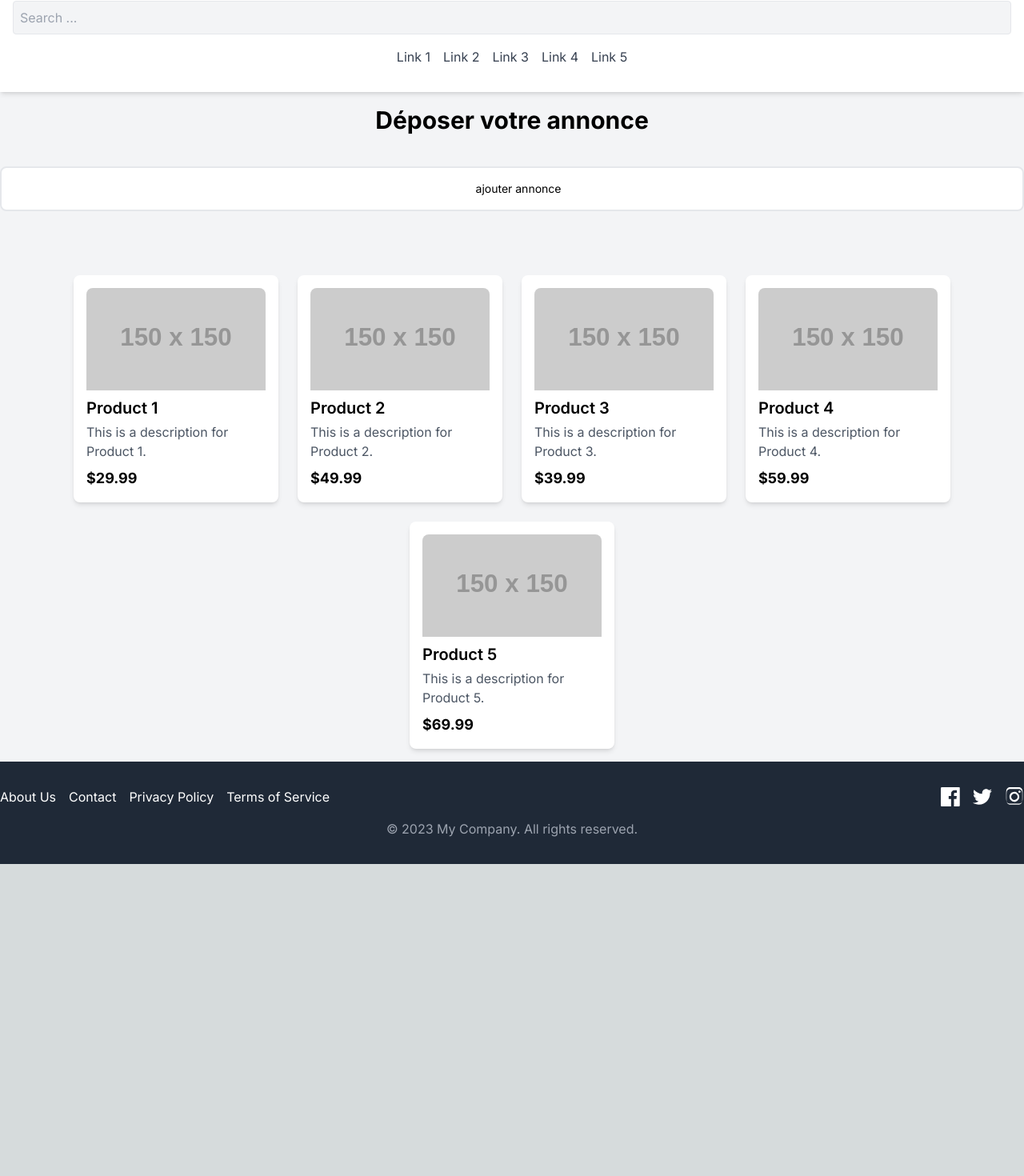
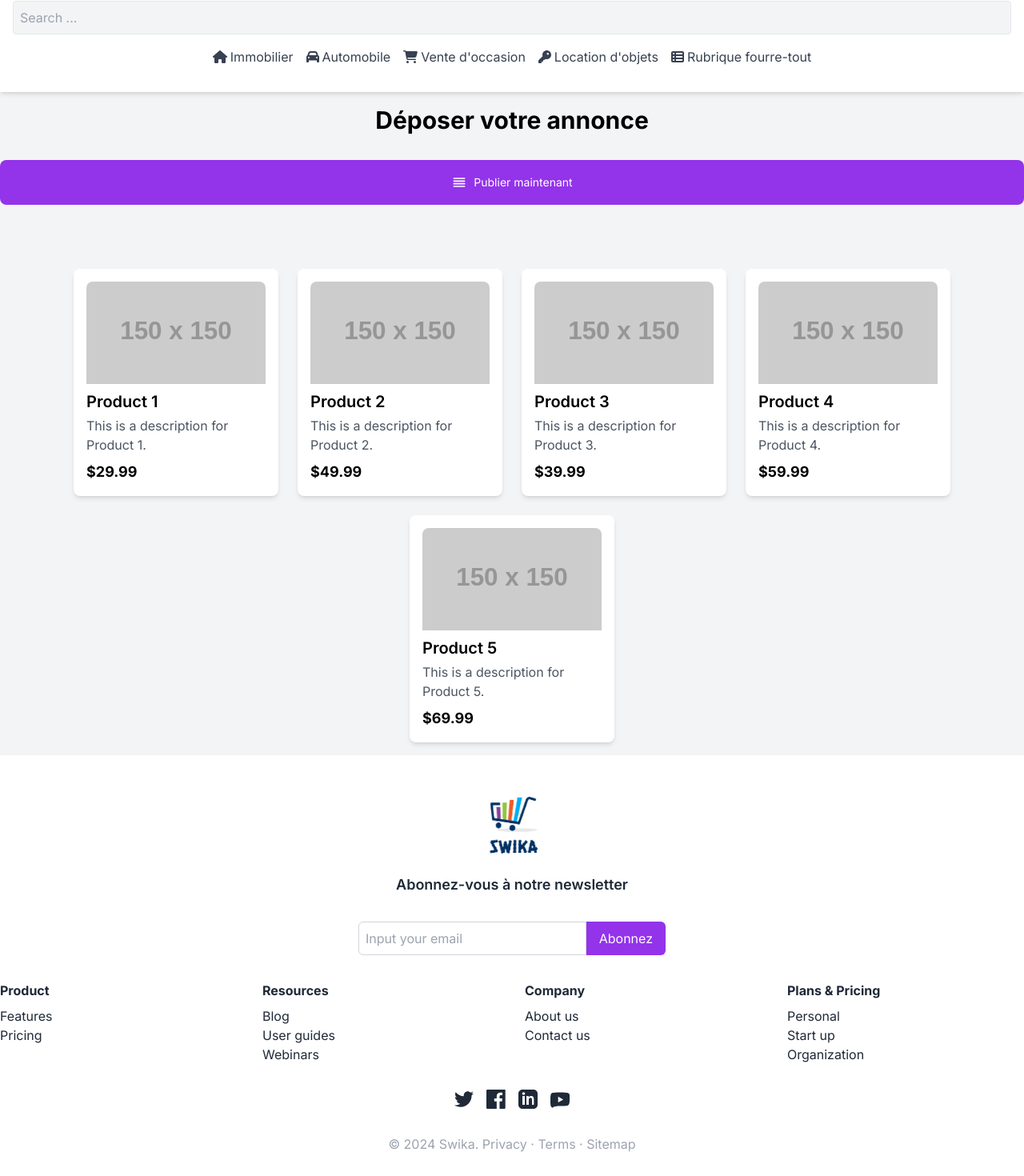
Before and after one commit to Marouane124/Swika-app, a Next.js app: page / in a window 1280 px wide. Shown: the part 82-1552 px from the top of the page at 80% size. Before the commit the page ends 1162 px from the top, so only its background shows below. Built offline with nearby package versions, Linux system fonts and the light colour scheme.

Commit message:
modification affichage nav et footer

```diff
--- a/app/page.tsx
+++ b/app/page.tsx
@@ -66,11 +66,26 @@ const Page: React.FC = () => {
       <h1 className="text-center text-3xl font-bold my-6 mt-[150px]">Déposer votre annonce</h1>
       <div className="flex justify-center">
         <button
-          onClick={handleClick}
-          className="w-full flex items-center justify-center h-14 px-6 mt-4 text-sm transition-colors duration-300 bg-white border-2 border-gray text-black rounded-lg focus:shadow-outline hover:bg-slate-200"
-        >
-          <span className="ml-4">ajouter annonce </span>
-        </button>
+  onClick={handleClick}
+  className="w-full flex items-center justify-center h-14 px- mt-2 w-100  text-sm transition-colors duration-300 bg-purple-600 text-white rounded-lg focus:shadow-outline hover:bg-purple-700"
+>
+  <svg
+    xmlns="http://www.w3.org/2000/svg"
+    fill="none"
+    viewBox="0 0 24 24"
+    strokeWidth="2"
+    stroke="currentColor"
+    className="w-5 h-5 mr-2"
+  >
+    <path
+      strokeLinecap="round"
+      strokeLinejoin="round"
+      d="M4 6h16M4 10h16M4 14h16M4 18h16"
+    />
+  </svg>
+  <span>Publier maintenant</span>
+</button>
+
       </div>
       <div className="flex flex-wrap justify-center gap-6 p-4 mt-16">
         {products.map(product => (
--- a/components/footer.tsx
+++ b/components/footer.tsx
@@ -1,37 +1,79 @@
 import React from 'react';
 import Link from 'next/link';
+import Image from 'next/image';
 
 const Footer: React.FC = () => {
   return (
-    <footer className="bg-gray-800 text-white py-8">
+    <footer className="bg-white text-gray-800 py-8">
       <div className="container mx-auto flex flex-col items-center">
-        <div className="flex flex-col sm:flex-row justify-between items-center w-full mb-4">
-          <div className="flex space-x-4 mb-4 sm:mb-0">
-            <Link href="/about" className="hover:text-gray-400">About Us</Link>
-            <Link href="/contact" className="hover:text-gray-400">Contact</Link>
-            <Link href="/privacy" className="hover:text-gray-400">Privacy Policy</Link>
-            <Link href="/terms" className="hover:text-gray-400">Terms of Service</Link>
+        <Image src="/logo.png" alt="Swika" width={100} height={50} />
+        <p className="mt-4 mb-8 text-lg font-semibold">Abonnez-vous à notre newsletter</p>
+        <div className="flex w-full max-w-sm mb-8">
+          <input
+            type="email"
+            placeholder="Input your email"
+            className="w-full p-2 border border-gray-300 rounded-l-md text-gray-700"
+          />
+          <button className="bg-purple-600 text-white px-4 py-2 rounded-r-md hover:bg-purple-700 transition duration-300">
+            Abonnez
+          </button>
         </div>
-          <div className="flex space-x-4">
-            <Link href="https://www.facebook.com" className="hover:text-gray-400" aria-label="Facebook">
+        <div className="grid grid-cols-2 md:grid-cols-4 gap-8 w-full text-center md:text-left">
+          <div>
+            <h3 className="font-bold mb-2">Product</h3>
+            <ul>
+              <li><Link href="/features" className="hover:underline">Features</Link></li>
+              <li><Link href="/pricing" className="hover:underline">Pricing</Link></li>
+            </ul>
+          </div>
+          <div>
+            <h3 className="font-bold mb-2">Resources</h3>
+            <ul>
+              <li><Link href="/blog" className="hover:underline">Blog</Link></li>
+              <li><Link href="/user-guides" className="hover:underline">User guides</Link></li>
+              <li><Link href="/webinars" className="hover:underline">Webinars</Link></li>
+            </ul>
+          </div>
+          <div>
+            <h3 className="font-bold mb-2">Company</h3>
+            <ul>
+              <li><Link href="/about" className="hover:underline">About us</Link></li>
+              <li><Link href="/contact" className="hover:underline">Contact us</Link></li>
+            </ul>
+          </div>
+          <div>
+            <h3 className="font-bold mb-2">Plans & Pricing</h3>
+            <ul>
+              <li><Link href="/personal" className="hover:underline">Personal</Link></li>
+              <li><Link href="/start-up" className="hover:underline">Start up</Link></li>
+              <li><Link href="/organization" className="hover:underline">Organization</Link></li>
+            </ul>
+          </div>
+        </div>
+        <div className="flex space-x-4 mt-8">
+          <Link href="https://www.twitter.com" aria-label="Twitter" className="text-gray-800 hover:text-purple-600">
+            <svg className="w-6 h-6 fill-current" xmlns="http://www.w3.org/2000/svg" viewBox="0 0 24 24">
+              <path d="M24 4.557c-.883.392-1.832.656-2.828.775 1.017-.611 1.798-1.574 2.165-2.723-.951.564-2.005.974-3.127 1.195-.897-.957-2.178-1.555-3.594-1.555-2.718 0-4.917 2.199-4.917 4.917 0 .386.044.762.127 1.124C7.691 8.094 4.066 6.13 1.64 3.161c-.423.726-.666 1.571-.666 2.475 0 1.71.87 3.213 2.188 4.096-.807-.026-1.566-.248-2.228-.616v.062c0 2.385 1.693 4.374 3.946 4.827-.413.111-.849.171-1.296.171-.317 0-.626-.03-.927-.086.627 1.956 2.444 3.379 4.6 3.418-1.68 1.317-3.809 2.103-6.102 2.103-.396 0-.787-.023-1.174-.069 2.179 1.397 4.768 2.211 7.548 2.211 9.056 0 14.001-7.496 14.001-13.986 0-.213-.005-.426-.014-.637.961-.693 1.8-1.562 2.462-2.549z"/>
+            </svg>
+          </Link>
+          <Link href="https://www.facebook.com" aria-label="Facebook" className="text-gray-800 hover:text-purple-600">
             <svg className="w-6 h-6 fill-current" xmlns="http://www.w3.org/2000/svg" viewBox="0 0 24 24">
               <path d="M22.675 0h-21.35C.6 0 0 .6 0 1.344v21.312C0 23.4.6 24 1.325 24h11.52v-9.294H9.845v-3.622h2.999v-2.673c0-2.961 1.792-4.577 4.502-4.577 1.286 0 2.388.096 2.709.14v3.142h-1.857c-1.459 0-1.742.693-1.742 1.712v2.256h3.478l-.453 3.622h-3.025V24h5.933c.725 0 1.325-.6 1.325-1.344V1.344C24 .6 23.4 0 22.675 0z"/>
             </svg>
           </Link>
-            <Link href="https://www.twitter.com" className="hover:text-gray-400" aria-label="Twitter">
+          <Link href="https://www.linkedin.com" aria-label="LinkedIn" className="text-gray-800 hover:text-purple-600">
             <svg className="w-6 h-6 fill-current" xmlns="http://www.w3.org/2000/svg" viewBox="0 0 24 24">
-                <path d="M24 4.557c-.883.392-1.832.656-2.828.775 1.017-.611 1.798-1.574 2.165-2.723-.951.564-2.005.974-3.127 1.195-.897-.957-2.178-1.555-3.594-1.555-2.718 0-4.917 2.199-4.917 4.917 0 .386.044.762.127 1.124C7.691 8.094 4.066 6.13 1.64 3.161c-.423.726-.666 1.571-.666 2.475 0 1.71.87 3.213 2.188 4.096-.807-.026-1.566-.248-2.228-.616v.062c0 2.385 1.693 4.374 3.946 4.827-.413.111-.849.171-1.296.171-.317 0-.626-.03-.927-.086.627 1.956 2.444 3.379 4.6 3.418-1.68 1.317-3.809 2.103-6.102 2.103-.396 0-.787-.023-1.174-.069 2.179 1.397 4.768 2.211 7.548 2.211 9.056 0 14.001-7.496 14.001-13.986 0-.213-.005-.426-.014-.637.961-.693 1.8-1.562 2.462-2.549z"/>
+              <path d="M19 0h-14c-2.761 0-5 2.239-5 5v14c0 2.761 2.239 5 5 5h14c2.761 0 5-2.239 5-5v-14c0-2.761-2.239-5-5-5zm-11 19h-3v-11h3v11zm-1.5-12.268c-.966 0-1.75-.785-1.75-1.75s.784-1.75 1.75-1.75 1.75.785 1.75 1.75-.784 1.75-1.75 1.75zm13.5 12.268h-3v-5.604c0-1.337-.025-3.062-1.865-3.062-1.868 0-2.154 1.459-2.154 2.967v5.699h-3v-11h2.881v1.5h.041c.402-.761 1.381-1.563 2.844-1.563 3.041 0 3.605 2.002 3.605 4.607v6.456z"/>
             </svg>
           </Link>
-            <Link href="https://www.instagram.com" className="hover:text-gray-400" aria-label="Instagram">
+          <Link href="https://www.youtube.com" aria-label="YouTube" className="text-gray-800 hover:text-purple-600">
             <svg className="w-6 h-6 fill-current" xmlns="http://www.w3.org/2000/svg" viewBox="0 0 24 24">
-                <path d="M12 2.163c3.204 0 3.584.012 4.849.07 1.366.062 2.633.313 3.608 1.287.975.975 1.226 2.242 1.288 3.608.058 1.265.069 1.645.069 4.849s-.012 3.584-.07 4.849c-.062 1.366-.313 2.633-1.288 3.608-.975.975-2.242 1.226-3.608 1.288-1.265.058-1.645.069-4.849.069s-3.584-.012-4.849-.07c-1.366-.062-2.633-.313-3.608-1.288-.975-.975-1.226-2.242-1.288-3.608-.058-1.265-.069-1.645-.069-4.849s.012-3.584.07-4.849c.062-1.366.313-2.633 1.288-3.608.975-.975 2.242-1.226 3.608-1.288 1.265-.058 1.645-.069 4.849-.069zm0-2.163c-3.259 0-3.667.014-4.947.072-1.51.066-2.85.34-3.893 1.383-1.043 1.043-1.317 2.383-1.383 3.893-.058 1.28-.072 1.688-.072 4.947s.014 3.667.072 4.947c.066 1.51.34 2.85 1.383 3.893 1.043 1.043 2.383 1.317 3.893 1.383 1.28.058 1.688.072 4.947.072s3.667-.014 4.947-.072c1.51-.066 2.85-.34 3.893-1.383 1.043-1.043 1.317-2.383 1.383-3.893.058-1.28.072-1.688.072-4.947s-.014-3.667-.072-4.947c-.066-1.51-.34-2.85-1.383-3.893-1.043-1.043-2.383-1.317-3.893-1.383-1.28-.058-1.688-.072-4.947-.072zm0 5.838c-3.403 0-6.162 2.759-6.162 6.162s2.759 6.162 6.162 6.162 6.162-2.759 6.162-6.162-2.759-6.162-6.162-6.162zm0 10.163c-2.206 0-4.001-1.795-4.001-4.001s1.795-4.001 4.001-4.001 4.001 1.795 4.001 4.001-1.795 4.001-4.001 4.001zm6.406-11.845c-.796 0-1.44.644-1.44 1.44s.644 1.44 1.44 1.44 1.44-.644 1.44-1.44-.644-1.44-1.44-1.44z"/>
+              <path d="M23.499 6.203c-.272-1.042-1.079-1.857-2.127-2.126C19.476 3.438 12 3.438 12 3.438s-7.476 0-9.372.639c-1.048.269-1.855 1.084-2.127 2.126-.633 2.319-.633 7.151-.633 7.151s0 4.832.633 7.151c.272 1.042 1.079 1.857 2.127 2.126C4.524 20.562 12 20.562 12 20.562s7.476 0 9.372-.639c1.048-.269 1.855-1.084 2.127-2.126.633-2.319.633-7.151.633-7.151s0-4.832-.633-7.151zm-13.821 9.906v-7.479l6.485 3.748-6.485 3.731z"/>
             </svg>
           </Link>
         </div>
-        </div>
-        <div className="text-center">
-          <p className="text-gray-400">© 2023 My Company. All rights reserved.</p>
+        <div className="text-center mt-8">
+          <p className="text-gray-400">© 2024 Swika. Privacy · Terms · Sitemap</p>
         </div>
       </div>
     </footer>
--- a/components/nav.tsx
+++ b/components/nav.tsx
@@ -1,6 +1,8 @@
 import React from 'react';
 import Link from 'next/link';
 import Image from 'next/image';
+import { FontAwesomeIcon } from '@fortawesome/react-fontawesome';
+import { faHome, faCar, faShoppingCart, faKey, faThList } from '@fortawesome/free-solid-svg-icons';
 
 const Navbar: React.FC = () => {
   return (
@@ -32,20 +34,25 @@ const Navbar: React.FC = () => {
           />
         </div>
         <div className="flex space-x-4 mb-4">
-          <Link href="/link1" className="text-gray-700 hover:text-purple-500">
-            Link 1
+          <Link href="/immobilier" className="text-gray-700 hover:text-purple-500 flex items-center space-x-1">
+            <FontAwesomeIcon icon={faHome} />
+            <span>Immobilier</span>
           </Link>
-          <Link href="/link2" className="text-gray-700 hover:text-purple-500">
-            Link 2
+          <Link href="/automobile" className="text-gray-700 hover:text-purple-500 flex items-center space-x-1">
+            <FontAwesomeIcon icon={faCar} />
+            <span>Automobile</span>
           </Link>
-          <Link href="/link3" className="text-gray-700 hover:text-purple-500">
-            Link 3
+          <Link href="/vente-occasion" className="text-gray-700 hover:text-purple-500 flex items-center space-x-1">
+            <FontAwesomeIcon icon={faShoppingCart} />
+            <span>Vente d'occasion</span>
           </Link>
-          <Link href="/link4" className="text-gray-700 hover:text-purple-500">
-            Link 4
+          <Link href="/location-objets" className="text-gray-700 hover:text-purple-500 flex items-center space-x-1">
+            <FontAwesomeIcon icon={faKey} />
+            <span>Location d'objets</span>
           </Link>
-          <Link href="/link5" className="text-gray-700 hover:text-purple-500">
-            Link 5
+          <Link href="/rubrique-fourre-tout" className="text-gray-700 hover:text-purple-500 flex items-center space-x-1">
+            <FontAwesomeIcon icon={faThList} />
+            <span>Rubrique fourre-tout</span>
           </Link>
         </div>
       </div>
--- a/package.json
+++ b/package.json
@@ -11,6 +11,9 @@
   "dependencies": {
     "@emotion/react": "^11.13.0",
     "@emotion/styled": "^11.13.0",
+    "@fortawesome/fontawesome-svg-core": "^6.6.0",
+    "@fortawesome/free-solid-svg-icons": "^6.6.0",
+    "@fortawesome/react-fontawesome": "^0.2.2",
     "@mui/icons-material": "^5.16.4",
     "@mui/material": "^5.16.4",
     "next": "^14.2.5",
```
Also changed, not shown: 1 other file (tests, documents, lock files or other folders). Lines whose indentation alone changed are shown as unchanged.
